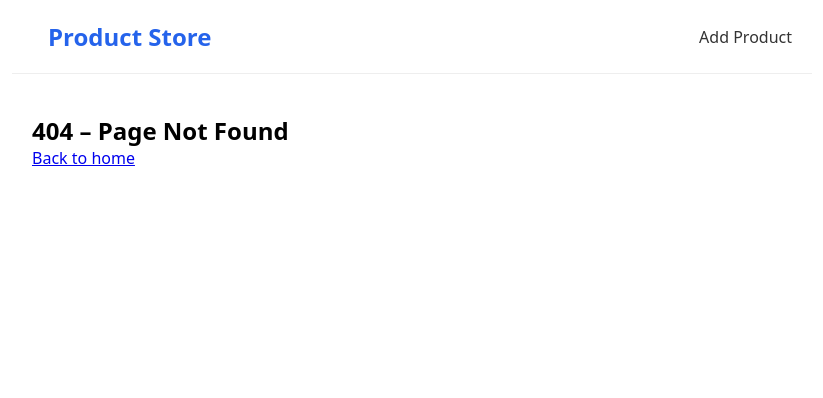
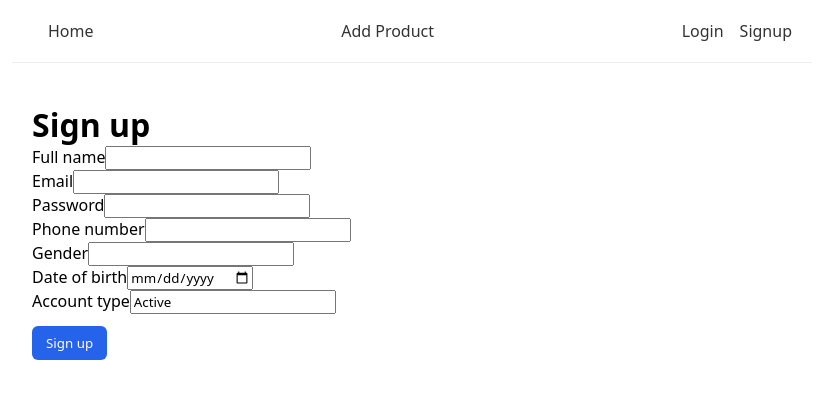
Before and after one commit to SehwinderSingh/fepp-week7, a React app: page /signup in a window 1280 px wide. Before the commit this address had no page. Shown: the top 398 px of the page, without its empty margins (228-1051 px from the left). Built offline with nearby package versions, Linux system fonts and the light colour scheme; the HTML template or start-up script is replaced by a standard one.

Commit message:
feat: signup, login, log out implement

```diff
--- a/src/App.jsx
+++ b/src/App.jsx
@@ -1,11 +1,12 @@
 import { BrowserRouter, Routes, Route } from "react-router-dom";
-
 import Home from "./pages/HomePage";
 import AddProductPage from "./pages/AddProductPage";
 import ProductPage from "./pages/ProductPage";
 import Navbar from "./components/Navbar";
 import NotFoundPage from "./pages/NotFoundPage";
 import EditProductPage from "./pages/EditProductPage";
+import Signup from "./pages/signUp";
+import Login from "./pages/Login";
 
 const App = () => {
   return (
@@ -20,6 +21,8 @@ const App = () => {
             <Route path="/products/:id" element={<ProductPage />} />
             <Route path="/edit/:id" element={<EditProductPage />} />
             <Route path="/add-product" element={<AddProductPage />} />
+            <Route path="/signup" element={<Signup />} />
+            <Route path="/login" element={<Login />} />
             <Route path="*" element={<NotFoundPage />} />
           </Routes>
         </div>
--- a/src/components/Navbar.jsx
+++ b/src/components/Navbar.jsx
@@ -1,14 +1,35 @@
+import { useState } from "react";
 import { Link } from "react-router-dom";
 
 const Navbar = () => {
+  const [user, setUser] = useState(() =>
+    JSON.parse(localStorage.getItem("user") || "null"),
+  );
+
+  const logout = () => {
+    localStorage.removeItem("user");
+    setUser(null);
+  };
+
   return (
     <nav className="navbar">
-      <Link to="/">
-        <h1>Product Store</h1>
-      </Link>
-      <div className="links">
-        <Link to="/add-product">Add Product</Link>
-      </div>
+      <Link to="/">Home</Link>
+      <Link to="/add-product">Add Product</Link>
+
+      {user ? (
+        <div>
+          <span>{user.email}</span>
+
+          <button type="button" onClick={logout}>
+            Log out
+          </button>
+        </div>
+      ) : (
+        <div>
+          <Link to="/login">Login</Link>
+          <Link to="/signup">Signup</Link>
+        </div>
+      )}
     </nav>
   );
 };
--- /dev/null
+++ b/src/pages/Login.jsx
@@ -0,0 +1,75 @@
+import { useState } from "react";
+import { useNavigate } from "react-router-dom";
+
+const Login = () => {
+  const [email, setEmail] = useState("");
+  const [password, setPassword] = useState("");
+  const [error, setError] = useState(null);
+
+  const navigate = useNavigate();
+
+  const submitForm = async (event) => {
+    event.preventDefault();
+    setError(null);
+
+    try {
+      const response = await fetch("/api/users/login", {
+        method: "POST",
+        headers: {
+          "Content-Type": "application/json",
+        },
+        body: JSON.stringify({
+          email,
+          password,
+        }),
+      });
+
+      const data = await response.json();
+
+      if (!response.ok) {
+        throw new Error(data.error || "Login failed");
+      }
+
+      localStorage.setItem("user", JSON.stringify(data));
+      navigate("/");
+    } catch (error) {
+      setError(error.message);
+    }
+  };
+
+  return (
+    <div className="login">
+      <h1>Log in</h1>
+
+      <form onSubmit={submitForm}>
+        <div>
+          <label htmlFor="loginEmail">Email</label>
+          <input
+            id="loginEmail"
+            type="email"
+            value={email}
+            onChange={(event) => setEmail(event.target.value)}
+            required
+          />
+        </div>
+
+        <div>
+          <label htmlFor="loginPassword">Password</label>
+          <input
+            id="loginPassword"
+            type="password"
+            value={password}
+            onChange={(event) => setPassword(event.target.value)}
+            required
+          />
+        </div>
+
+        <button type="submit">Log in</button>
+
+        {error && <p role="alert">{error}</p>}
+      </form>
+    </div>
+  );
+};
+
+export default Login;
--- /dev/null
+++ b/src/pages/SignUp.jsx
@@ -0,0 +1,140 @@
+import { useState } from "react";
+import { useNavigate } from "react-router-dom";
+
+const Signup = () => {
+  const [fullName, setFullName] = useState("");
+  const [email, setEmail] = useState("");
+  const [password, setPassword] = useState("");
+  const [phoneNumber, setPhoneNumber] = useState("");
+  const [gender, setGender] = useState("");
+  const [date_of_birth, setDateOfBirth] = useState("");
+  const [accountType, setAccountType] = useState("Active");
+  const [error, setError] = useState(null);
+
+  const navigate = useNavigate();
+
+  const submitForm = async (event) => {
+    event.preventDefault();
+    setError(null);
+
+    try {
+      const response = await fetch("/api/users/signup", {
+        method: "POST",
+        headers: {
+          "Content-Type": "application/json",
+        },
+        body: JSON.stringify({
+          fullName,
+          email,
+          password,
+          phoneNumber,
+          gender,
+          date_of_birth,
+          accountType,
+        }),
+      });
+
+      const data = await response.json();
+
+      if (!response.ok) {
+        throw new Error(data.error || "Signup failed");
+      }
+
+      localStorage.setItem("user", JSON.stringify(data));
+      navigate("/");
+    } catch (error) {
+      setError(error.message);
+    }
+  };
+
+  return (
+    <div className="signup">
+      <h1>Sign up</h1>
+
+      <form onSubmit={submitForm}>
+        <div>
+          <label htmlFor="fullName">Full name</label>
+          <input
+            id="fullName"
+            type="text"
+            value={fullName}
+            onChange={(event) => setFullName(event.target.value)}
+            required
+          />
+        </div>
+
+        <div>
+          <label htmlFor="signupEmail">Email</label>
+          <input
+            id="signupEmail"
+            type="email"
+            value={email}
+            onChange={(event) => setEmail(event.target.value)}
+            required
+          />
+        </div>
+
+        <div>
+          <label htmlFor="signupPassword">Password</label>
+          <input
+            id="signupPassword"
+            type="password"
+            value={password}
+            onChange={(event) => setPassword(event.target.value)}
+            required
+          />
+        </div>
+
+        <div>
+          <label htmlFor="phoneNumber">Phone number</label>
+          <input
+            id="phoneNumber"
+            type="tel"
+            value={phoneNumber}
+            onChange={(event) => setPhoneNumber(event.target.value)}
+            required
+          />
+        </div>
+
+        <div>
+          <label htmlFor="gender">Gender</label>
+          <input
+            id="gender"
+            type="text"
+            value={gender}
+            onChange={(event) => setGender(event.target.value)}
+            required
+          />
+        </div>
+
+        <div>
+          <label htmlFor="dateOfBirth">Date of birth</label>
+          <input
+            id="dateOfBirth"
+            type="date"
+            value={date_of_birth}
+            onChange={(event) => setDateOfBirth(event.target.value)}
+            required
+          />
+        </div>
+
+        <div>
+          <label htmlFor="accountType">Account type</label>
+          <input
+            id="accountType"
+            type="text"
+            value={accountType}
+            onChange={(event) => setAccountType(event.target.value)}
+            required
+          />
+        </div>
+
+        <button type="submit">Sign up</button>
+
+        {error && <p role="alert">{error}</p>}
+      </form>
+    </div>
+  );
+};
+
+export default Signup;
```
